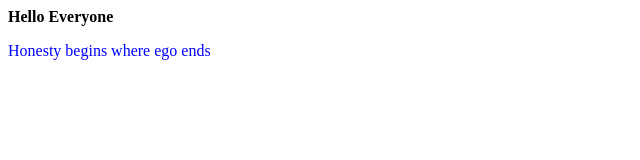
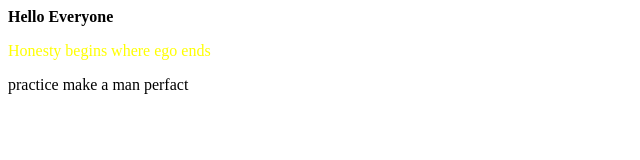
Before and after one commit to Niditpatel/git1, a plain HTML site: page index.html in a window 1280 px wide. Shown: the whole page, without its empty margins (0-640 px from the left). Drawn offline with Linux system fonts and the light colour scheme.

Commit message:
Update index.html

```diff
--- a/index.html
+++ b/index.html
@@ -8,6 +8,7 @@
 </head>
 <body>
     <b>Hello Everyone</b>
-    <p style="color:blue;">Honesty begins where ego ends</p>
+    <p style="color:yellow;">Honesty begins where ego ends</p>
+    <p> practice make a man perfact </p>
 </body>
 </html>
```
